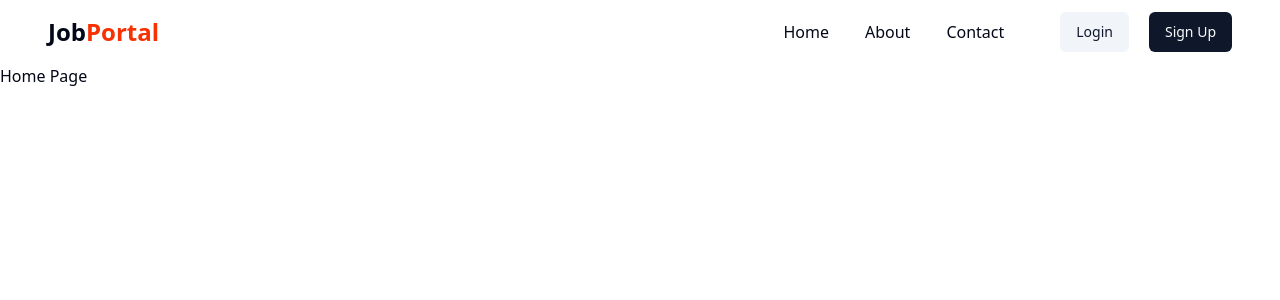
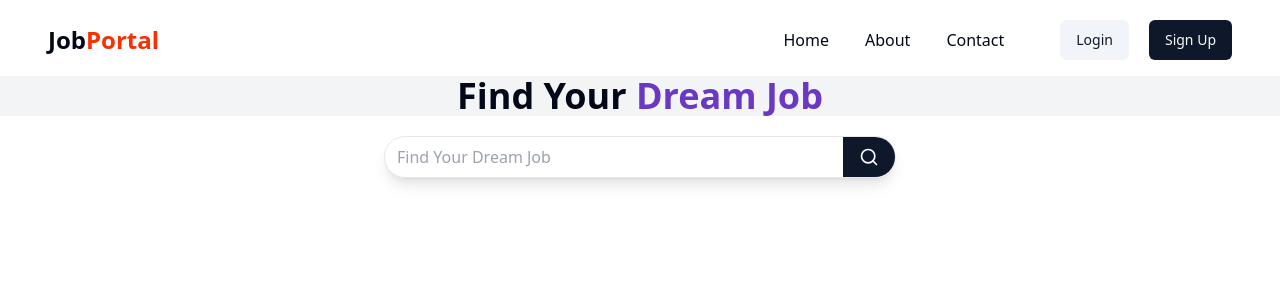
Before and after one commit to SelimRejabd/Job-Portal-using-MERN, a React (Vite) app in the folder job-portal/frontend/: page / in a window 1280 px wide. Shown: the top 300 px of the page. Built offline with nearby package versions, Linux system fonts and the light colour scheme.

Commit message:
HomePage HeroSection

```diff
--- /dev/null
+++ b/job-portal/frontend/src/components/HeroSection.jsx
@@ -0,0 +1,28 @@
+// eslint-disable-next-line no-unused-vars
+import React from "react";
+import { Button } from "./ui/button";
+import { Search } from "lucide-react";
+
+const HeroSection = () => {
+  return (
+    <div className="text-center">
+      <div className="flex flex-col mt-4 mb-5 my-10">
+        <h1 className="text-4xl font-bold bg-gray-100">
+          Find Your <span className="text-[#6A38C2]">Dream Job</span>
+        </h1>
+      </div>
+      <div className="flex w-[40%] shadow-lg border border-gray-200 pl-3 rounded-full items-center gap-4 mx-auto">
+        <input
+          type="text"
+          placeholder="Find Your Dream Job"
+          className="outine-none border-none w-full"
+        />
+        <Button className="rounded-r-full">
+          <Search className="h-5 w-5" />
+        </Button>
+      </div>
+    </div>
+  );
+};
+
+export default HeroSection;
--- a/job-portal/frontend/src/components/HomePage.jsx
+++ b/job-portal/frontend/src/components/HomePage.jsx
@@ -1,10 +1,11 @@
 // eslint-disable-next-line no-unused-vars
 import React from 'react';
+import HeroSection from './HeroSection';
 
 const HomePage = () => {
     return (
         <div>
-           Home Page
+           <HeroSection />
         </div>
     );
 };
--- a/job-portal/frontend/src/components/shared/Navbar.jsx
+++ b/job-portal/frontend/src/components/shared/Navbar.jsx
@@ -25,7 +25,7 @@
   }, [success, message, dispatch]);
   return (
     <div className="bg-white">
-      <div className="flex items-center justify-between mx-auto h-16 ml-12 mr-12">
+      <div className="flex items-center justify-between mx-auto h-10 ml-12 mt-5 mr-12">
         <Link to="/">
           <div>
             <h1 className="text-2xl font-bold">
```
